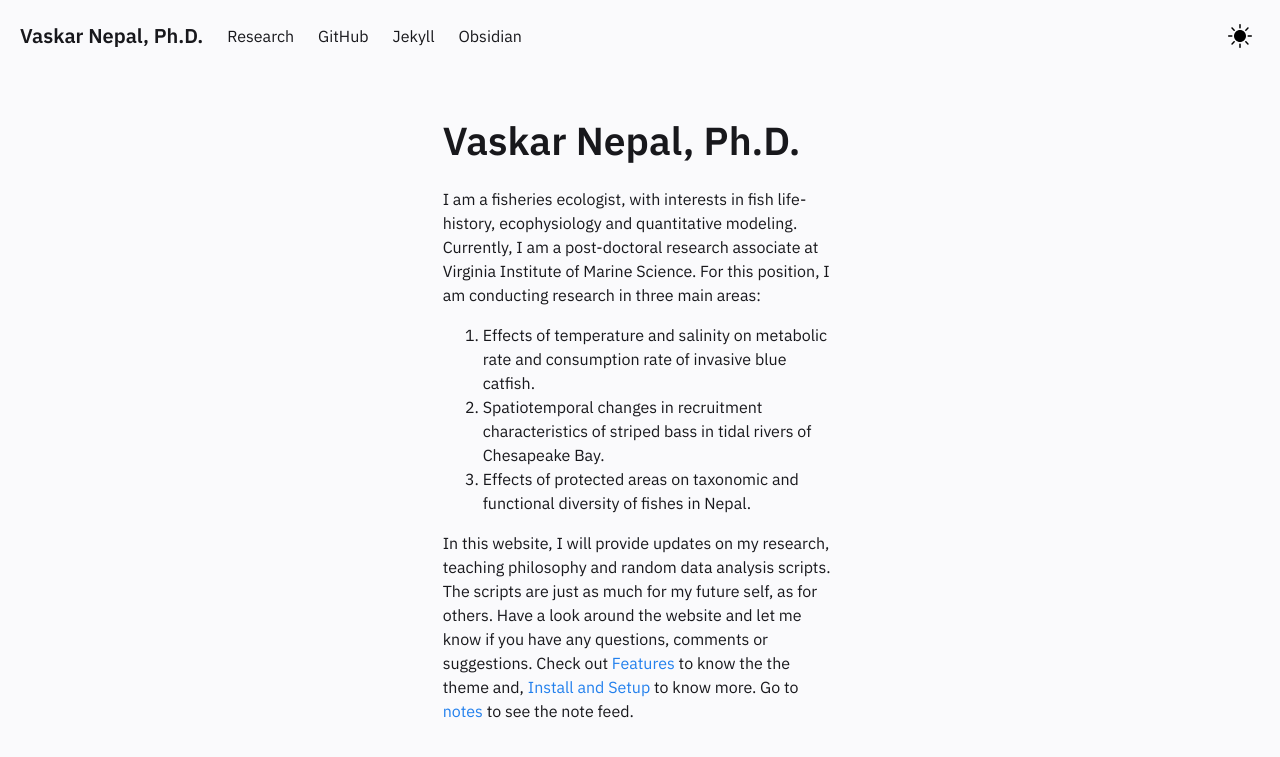
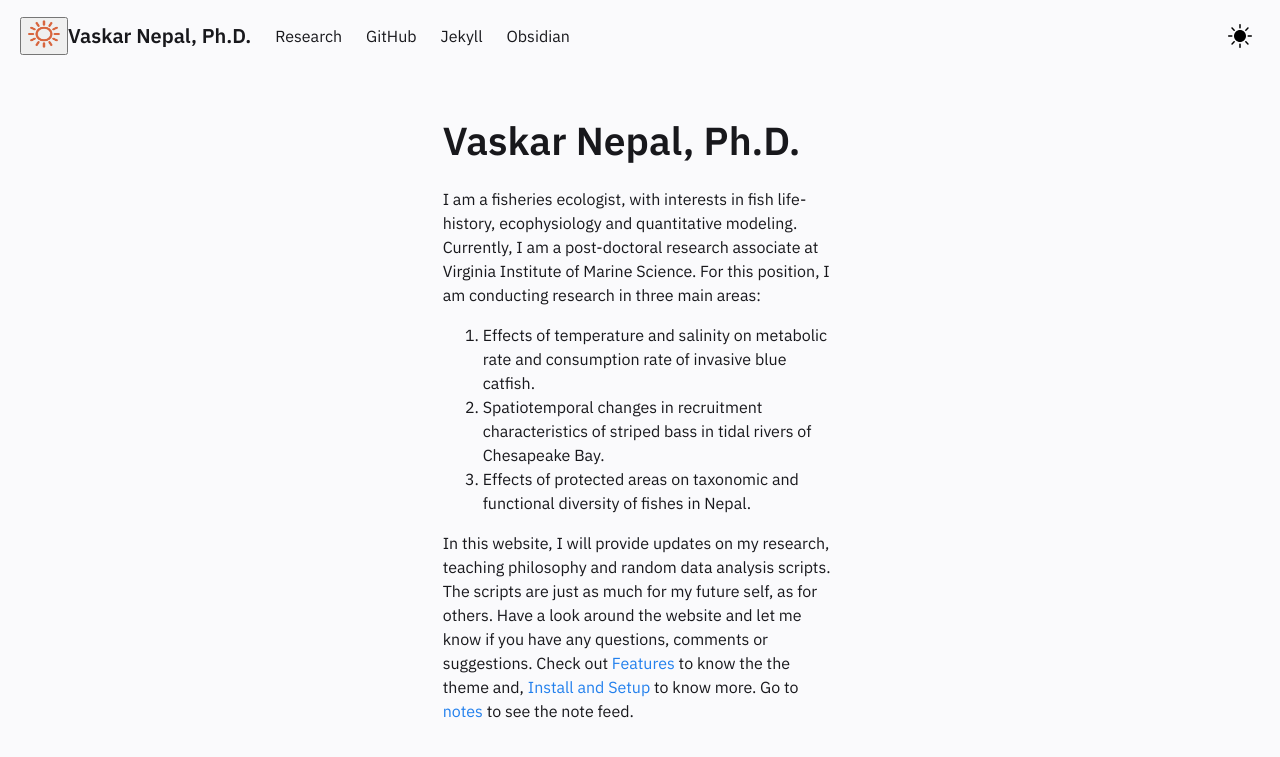
Before and after one commit to vaskarnepal/vaskarnepal.github.io, a Jekyll site: the page built from pages/index.md, in a window 1280 px wide. Shown: the top 757 px of the page. Built offline with Jekyll 4.4.1, drawn with Linux system fonts in a browser that asks for light colours.

Commit message:
Update Header.html

```diff
--- a/_includes/Header.html
+++ b/_includes/Header.html
@@ -48,9 +48,11 @@
 			<circle cx="21" cy="25" r="8"></circle>
 			<circle cx="21" cy="25" r="12"></circle>
 		</svg>
+		<link rel="icon" href="/assets/img/favicon.png" type="image/png" sizes="32x32" />
+
 		--->
-		<link rel="icon" href="/assets/img/favicon.png" type="image/png" sizes="32x32" />
-          <h4>Vaskar Nepal, Ph.D.</h4>
+		<button type="button"> <img src="/assets/img/favicon.png" height ="32" width="32" /></button>
+		  <h4>Vaskar Nepal, Ph.D.</h4>
         </a>
         <div class="navbar-item navbar-dark-mode__mobile
           is-hidden-tablet" onclick="modeSwitcher()">
```
